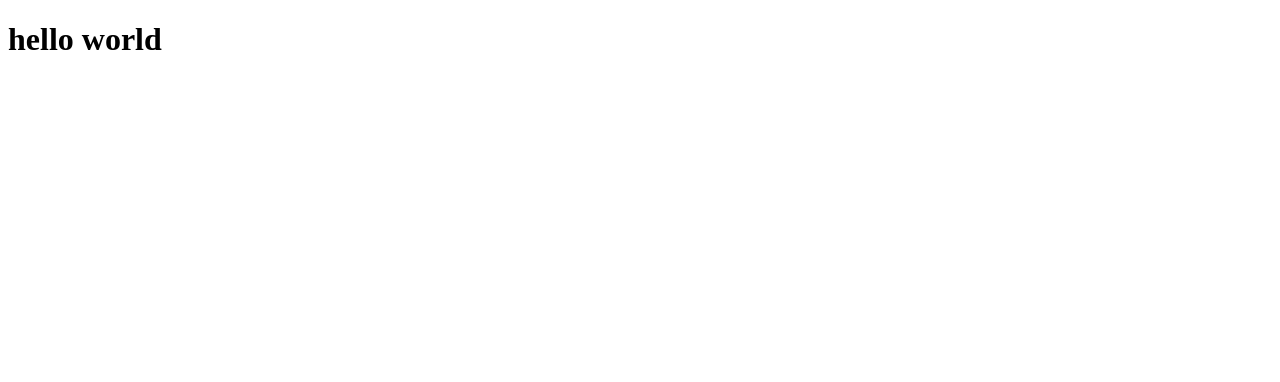
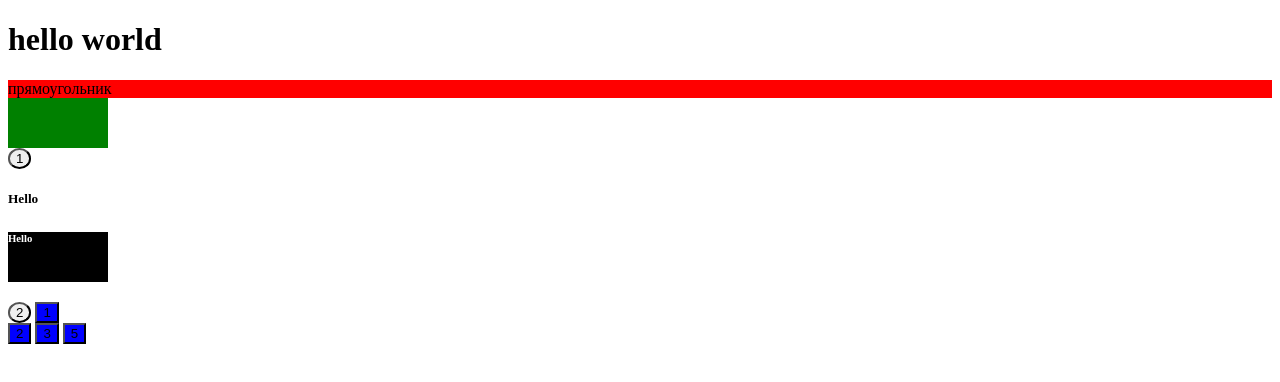
Before and after one commit to Che4891/JSPetrichnko, a plain HTML site: page first/first/index.html in a window 1280 px wide. Drawn offline with Linux system fonts and the light colour scheme.

Commit message:
add new feacher

```diff
--- a/first/first/index.html
+++ b/first/first/index.html
@@ -1,15 +1,41 @@
 <!DOCTYPE html>
 <html lang="en">
+
 <head>
 	<meta charset="UTF-8">
 	<meta http-equiv="X-UA-Compatible" content="IE=edge">
 	<meta name="viewport" content="width=device-width, initial-scale=1.0">
 	<title>Document</title>
+	<style>
+	.black {
+		width: 100px;
+		height: 50px;
+		background-color: black;
+		margin: 20px 0;color: #ffffff;
+	}
+	</style>
+</head>
 
-</head>
 <body>
- <h1>hello world</h1>
+	<h1>hello world</h1>
+	<div id="box">
+		прямоугольник
+	</div>
+	<div id="round">
 
+	</div>
+	<button class="btn">1</button>
+	<button class="btn">2</button>
+	<button class="btn">3</button>
+	<button class="btn">5</button>
+
+	<div class="wrap">
+		<button class="new-btn">1</button>
+		<button class="new-btn">2</button>
+		<button class="new-btn">3</button>
+		<button class="new-btn">5</button>
+	</div>
 	<script src="js/main.js"></script>
 </body>
+
 </html>
--- a/first/first/js/main.js
+++ b/first/first/js/main.js
@@ -6,7 +6,7 @@ let number = 4;
 number = 4.5;
 
 // пример infinity
-console.log(4/0); // при деление на 0
+console.log(4 / 0); // при деление на 0
 
 //NaN not a number
 console.log('string' * 4); //строку множу на число и получаю инфу что это не чесло
@@ -116,7 +116,7 @@ let incr = 10,
 
 if (numbers < 49) {
 	console.log('first');
-	} else if ( numbers > 100 ) {
+} else if (numbers > 100) {
 	console.log('second');
 } else {
 	console.log('three');
@@ -125,7 +125,7 @@ let incr = 10,
 
 const num = 50;
 
-	(num == 50) ? console.log('Okc') : console.log("Not Ok");
+(num == 50) ? console.log('Okc'): console.log("Not Ok");
 
 //многоуровневая проверка SWITCH
 
@@ -171,7 +171,7 @@ for (let i = 1; i < 8; i++) {
 }
 
 for (let i = 1; i < 10; i++) {
-	if (i===6) {
+	if (i === 6) {
 		//break; - заканчивает цикл когда выполняеться условие
 		continue; // выполняет цыкл до условия и после (перепрыгивает)
 	}
@@ -270,7 +270,7 @@ let cdf = myString.toUpperCase();
 console.log(cdf.toLowerCase()); // метод для маленьких букв
 
 const frut = "Sory this is my frut";
-console.log(frut.indexOf('my'));  // показывает под каким номером начинаеться этот кусо текста
+console.log(frut.indexOf('my')); // показывает под каким номером начинаеться этот кусо текста
 
 
 const logg = 'Hello world';
@@ -280,7 +280,7 @@ const numderrr = 12.2;
 console.log(Math.round(numderrr)); // Math применяеться к числам (перевод математика) .round - округление до ближайшего целого числа
 
 
-const tests =  "19.9px";
+const tests = "19.9px";
 console.log(parseInt(tests)); // переводит строку в целое число (вообщше метод для превращения числа я другую систему исчисления но можно спользовать и  так)
 
 console.log(parseFloat(tests)); // работает как и предідущий но возвращает значение уже с точкой
@@ -352,6 +352,7 @@ function learnJs(lang, callback) {
 	console.log(`Я учу;${lang}`);
 	callback();
 }
+
 function done() {
 	console.log('Я прошел этот урок');
 }
@@ -364,7 +365,7 @@ const options = {
 	height: '1024',
 	colors: {
 		border: "black",
-		bg:'red',
+		bg: 'red',
 	}
 }
 
@@ -381,11 +382,10 @@ console.log(options);
 //вариант где обект внутри перебираеться
 for (let key in options) {
 	if (typeof (options[key]) === "object") {
-		for ( let i in options[key]) {
+		for (let i in options[key]) {
 			console.log(`Свойство ${i} значение ${options[key][i]}`);
 		}
-	}
-	else {
+	} else {
 		console.log(`свойства ${key} значение ${options[key]}`);
 	}
 
@@ -406,7 +406,7 @@ const newObject = {
 	secondName: 'izotov',
 	age: 36,
 	long: 198,
-	makeTest: function (){
+	makeTest: function () {
 		console.log('Test');
 	},
 };
@@ -431,7 +431,7 @@ const newObject = {
 }
 
 //переюор массива с помощью специального метода forEach()
- arrow.forEach(function(item, i, arrow){
+arrow.forEach(function (item, i, arrow) {
 	console.log(`${i}: ${item} внутри массива ${arrow}`);
 });
 
@@ -457,11 +457,11 @@ const personalMovieDB = {
 	privat: false,
 	start: function () {
 		personalMovieDB.count = +prompt('Как много фильмов вы посмотрели?, "');
-				while (personalMovieDB.count  == '' || personalMovieDB.count  == null || isNaN(personalMovieDB.count )) {
-					personalMovieDB.count  = +prompt('Как много фильмов вы посмотрели?, "');
+		while (personalMovieDB.count == '' || personalMovieDB.count == null || isNaN(personalMovieDB.count)) {
+			personalMovieDB.count = +prompt('Как много фильмов вы посмотрели?, "');
 		}
 	},
-			rememberMyfilms: function() {
+	rememberMyfilms: function () {
 		for (let i = 0; i < 2; i++) {
 			const a = prompt('Один из последних просмотренніх фильмов?');
 			const b = prompt('На сколько вы их оцените?');
@@ -475,16 +475,16 @@ const personalMovieDB = {
 			}
 		}
 	},
-			detectPersonalLevel: function() {
+	detectPersonalLevel: function () {
 		if (personalMovieDB.count < 10) {
 			console.log('мало фильмов');
-					 } else if ( personalMovieDB.count > 10 && personalMovieDB.count < 30 ) {
+		} else if (personalMovieDB.count > 10 && personalMovieDB.count < 30) {
 			console.log('Нормально');
 		} else {
 			console.log('бездельник. только и смотриш фильмы');
 		}
 	},
-			showMybm: function (hidden){
+	showMybm: function (hidden) {
 		if (!hidden) {
 			console.log(personalMovieDB);
 		}
@@ -496,18 +496,17 @@ const personalMovieDB = {
 			personalMovieDB.privat == true;
 		}
 	},
-			writeyourGaners: function() {
-				for (let i = 1; i <= 3; i++){
-					let genre = prompt (`Ваш любтимый жанр под номером ${i}`);
+	writeyourGaners: function () {
+		for (let i = 1; i <= 3; i++) {
+			let genre = prompt(`Ваш любтимый жанр под номером ${i}`);
 			if (genre === '' || genre === null) {
 				console.log('некоректные данные или их нет');
 				i--;
-					}
-					else {
-						personalMovieDB.ganrl[i -1] = genre;
+			} else {
+				personalMovieDB.ganrl[i - 1] = genre;
 			}
 		}
-				persnalMovieDB.ganrl.forEach(function (item, i,) {
+		persnalMovieDB.ganrl.forEach(function (item, i, ) {
 			console.log(`Любимый жанр ${i} - это ${item}.`);
 		});
 	}
@@ -516,17 +515,17 @@ const personalMovieDB = {
 // переопределение типов данных
 
 //в строку (класический)
-	 console.log(typeof(String(55)));
+console.log(typeof (String(55)));
 //конкатинация в строку
-	 console.log(typeof(5 + " "));
+console.log(typeof (5 + " "));
 
 //в число
 //1)
-	 console.log(typeof(Number('5')));
+console.log(typeof (Number('5')));
 //2)
-	 console.log(typeof(+'5'));
+console.log(typeof (+'5'));
 //3)
-	 console.log(typeof(parseInt("15px", 10)));
+console.log(typeof (parseInt("15px", 10)));
 
 //в boolean
 let switcher = null;
@@ -539,7 +538,76 @@ const personalMovieDB = {
 	console.log("Working....");
 }
 //2)
-	console.log(typeof(Boolean('4')));
+console.log(typeof (Boolean('4')));
 
 //3)
-	console.log(typeof(!!"4444"));
+console.log(typeof (!!"4444"));
+
+
+// Работа с DOM
+
+const box = document.getElementById('box')
+const btns = document.querySelectorAll('.btn')
+const round = document.getElementById('round')
+const btnNew = document.querySelectorAll('.new-btn')
+const wrapper = document.querySelector('.wrap')
+//так можно получить все свойства обекта
+console.dir(box);
+console.log(btns);
+// изминения только одного свойства елементаб одного елемента по Id
+box.style.backgroundColor = 'red';
+
+
+// изминения одного свойства у всех елементов с одним классом
+for (let index = 0; index < btns.length; index++) {
+	btns[index].style.borderRadius = '50%'
+};
+// еще одинметод для изминения одного свойства у всех елементов с одним классом
+btnNew.forEach(item => {
+	item.style.backgroundColor = 'blue';
+});
+
+// изменения нескольких свойст у одного елемента
+
+round.style.cssText = 'width: 100px; background-color: green; height: 50px'
+
+//создание елемента (только в скрипте)
+const div = document.createElement('div');
+
+//создание тестового модуля (только в скрипте)
+const text = document.createTextNode('Hello wold');
+
+// добавденния класса к блоку который1 мы создали
+div.classList.add('black');
+
+//добавление елемента на страницу (метод для для добавления в конец)
+
+document.body.append(div);
+
+
+//добавление елемента на страницу (метод для добавления в обертку, в конец)
+
+wrapper.append(div);
+
+//добавление елемента на страницу (метод для добавления в обертку, в начало)
+
+wrapper.prepend(div);
+
+//аналогично через другие методы
+
+btns[0].before(div);
+btns[0].after(div);
+
+//удаление едемента
+btns[2].remove()
+
+//замена елемента
+btns[3].replaceWith(btnNew[0])
+
+//метод для вставляния тегов или текста
+
+div.innerHTML = "<h6>Hello</h6>"
+
+//метод для вставление кусков HTML в определенніе места (beforebegin-этот аргумент определяет место куда ставим)
+
+div.insertAdjacentHTML('beforebegin', '<h5>Hello</h5>')
```
Lines whose indentation alone changed are shown as unchanged.
